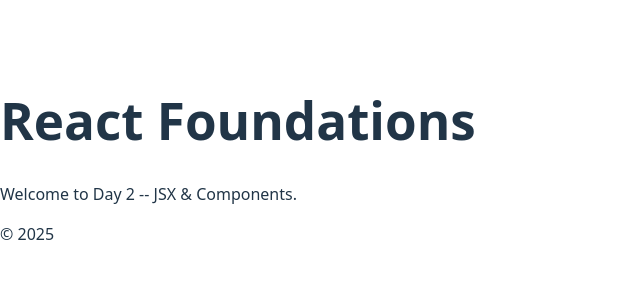
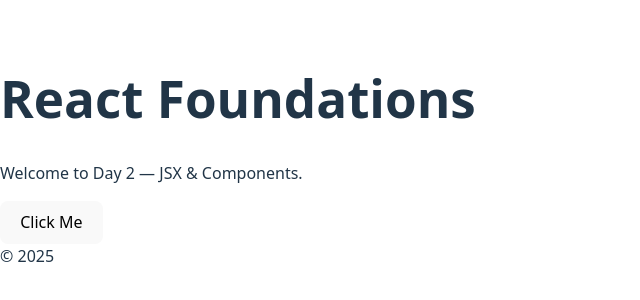
Before and after one commit to caseytaitel/dev-foundations, a React (Vite) app in the folder react/: page / in a window 1280 px wide. Shown: the part 248-548 px from the top of the page, without its empty margins (0-640 px from the left). Built offline with nearby package versions, Linux system fonts and the light colour scheme.

Commit message:
Add conditional Header and resusable Button component

```diff
--- a/react/src/App.jsx
+++ b/react/src/App.jsx
@@ -1,17 +1,23 @@
 import Header from "./components/Header";
 import Footer from "./components/Footer";
+import Button from "./components/Button";
 
 export default function App() {
   const title = "React Foundations";
   const year = new Date().getFullYear();
 
+  function handleClick() {
+    alert("Button clicked!");
+  }
+
   return (
     <>
       <Header title={title} />
       <main>
-        <p>Welcome to Day 2 -- JSX & Components.</p>
+        <p>Welcome to Day 2 — JSX & Components.</p>
+        <Button label="Click Me" onClick={handleClick} />
       </main>
-      <Footer year={year}/>
+      <Footer year={year} />
     </>
   );
 }
--- /dev/null
+++ b/react/src/components/Button.jsx
@@ -0,0 +1,3 @@
+export default function Button({ label, onClick }) {
+    return <button onClick={onClick}>{label}</button>;
+  }
--- a/react/src/components/Header.jsx
+++ b/react/src/components/Header.jsx
@@ -1,3 +1,9 @@
 export default function Header({ title }) {
-    return <header><h1>{title}</h1></header>;
-  }
+  const showTitle = title && title.trim().length > 0;
+
+  return (
+    <header>
+      {showTitle ? <h1>{title}</h1> : <h1>No title provided</h1>}
+    </header>
+  );
+}
```
